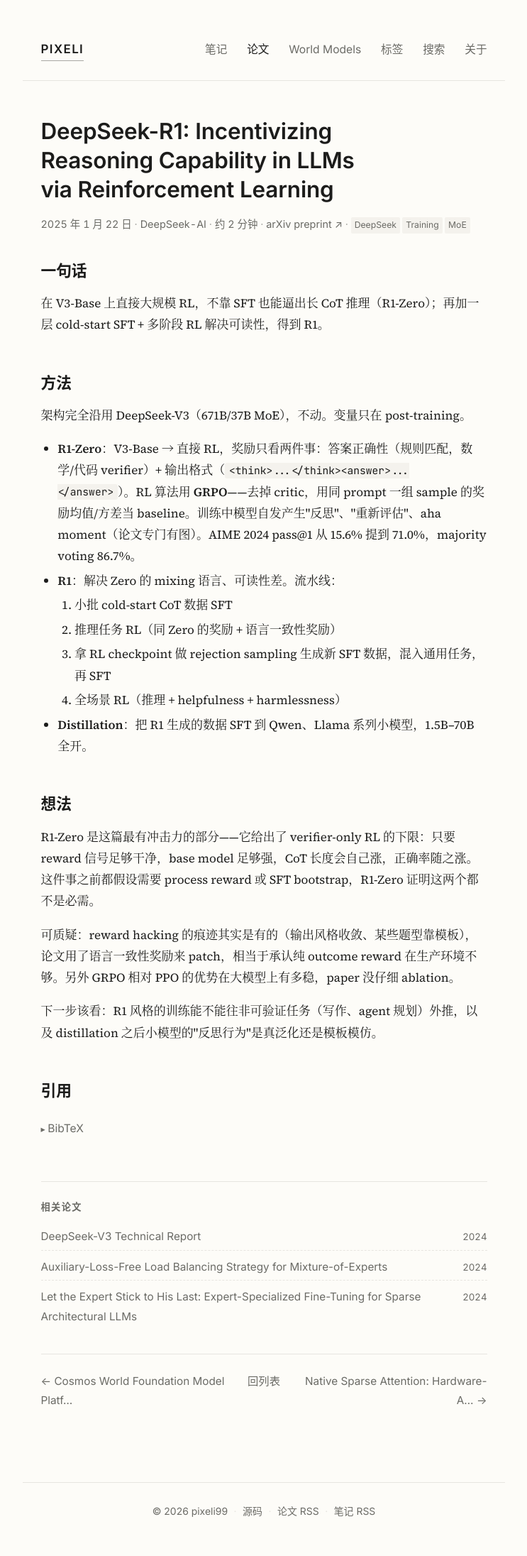
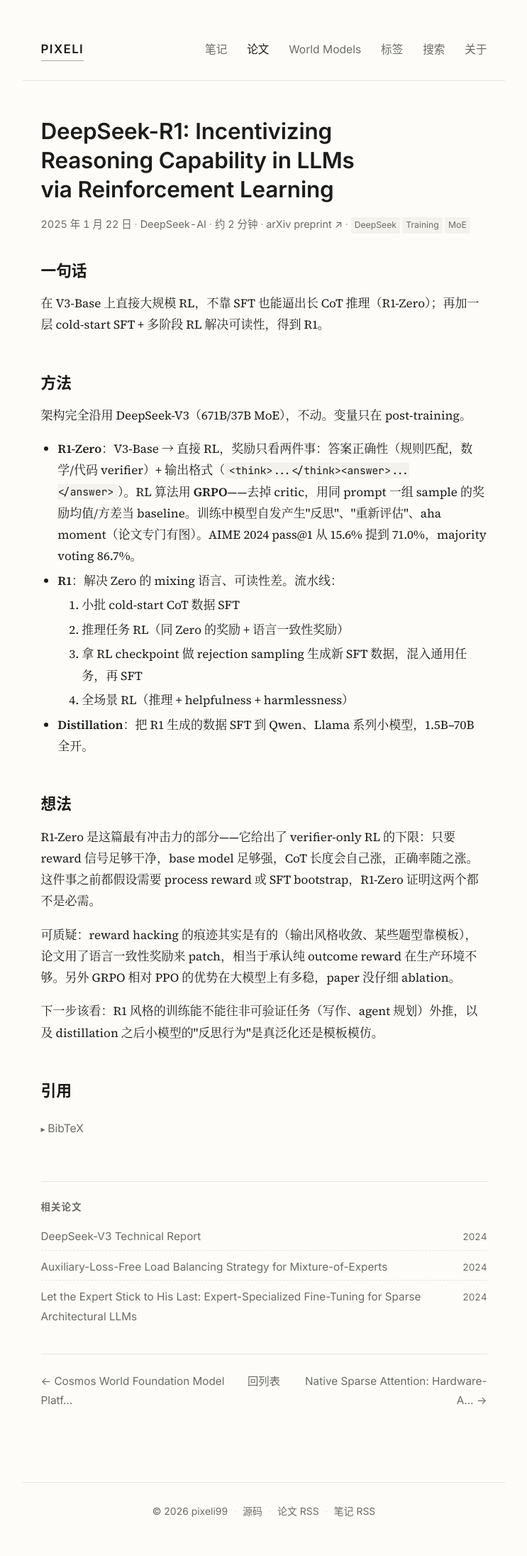
Before and after one commit to pixeli99/PIXELI, a Jekyll site: the page built from _papers/2025-01-22-deepseek-r1.md, in a window 1280 px wide. Shown: the whole page at 71% size, without its empty margins (263-1006 px from the left). Built offline with Jekyll 4.4.1, drawn with Linux system fonts in a browser that asks for light colours.

Commit message:
CSS：ol 与 ul 拆分 padding-left，给两位数序号留足空间
ul 用 1.4em（原值）已够；ol 含两位数编号时（如笔记引用列表 1–15），
1.4em≈24px 令"10."、"15."标记偏紧，升为 2em≈34px 留出充裕空间。

Co-Authored-By: Claude Sonnet 4.6 <noreply@anthropic.com>
Claude-Session: https://claude.ai/code/session_01NfUmwmZog6JbGnDQwHXRKu

```diff
--- a/assets/css/main.scss
+++ b/assets/css/main.scss
@@ -152,7 +152,9 @@ blockquote {
   margin: 1.8em 0;
 }
 
-ul, ol { padding-left: 1.4em; }
+ul { padding-left: 1.4em; }
+/* ol 含两位数序号（10–15 等）时 1.4em（≈24px）偏紧；2em（≈34px）给"15. "留足空间 */
+ol { padding-left: 2em; }
 li { margin: 0.25em 0; text-wrap: pretty; }
 
 hr {
```
